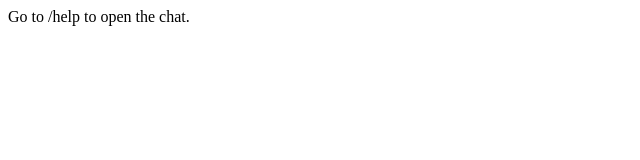
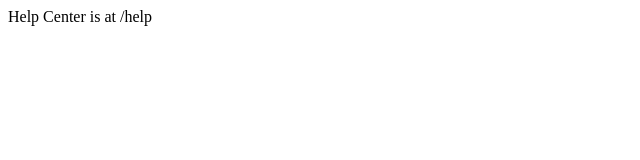
Before and after one commit to adminLTI/chatbase, a Next.js app: page / in a window 1280 px wide. Shown: the top 160 px of the page, without its empty margins (0-640 px from the left). Built offline with nearby package versions, Linux system fonts and the light colour scheme.

Commit message:
Update index.js

```diff
--- a/pages/index.js
+++ b/pages/index.js
@@ -1,3 +1,3 @@
 export default function Home() {
-  return <div>Go to /help to open the chat.</div>;
+  return <div>Help Center is at /help</div>;
 }
```
